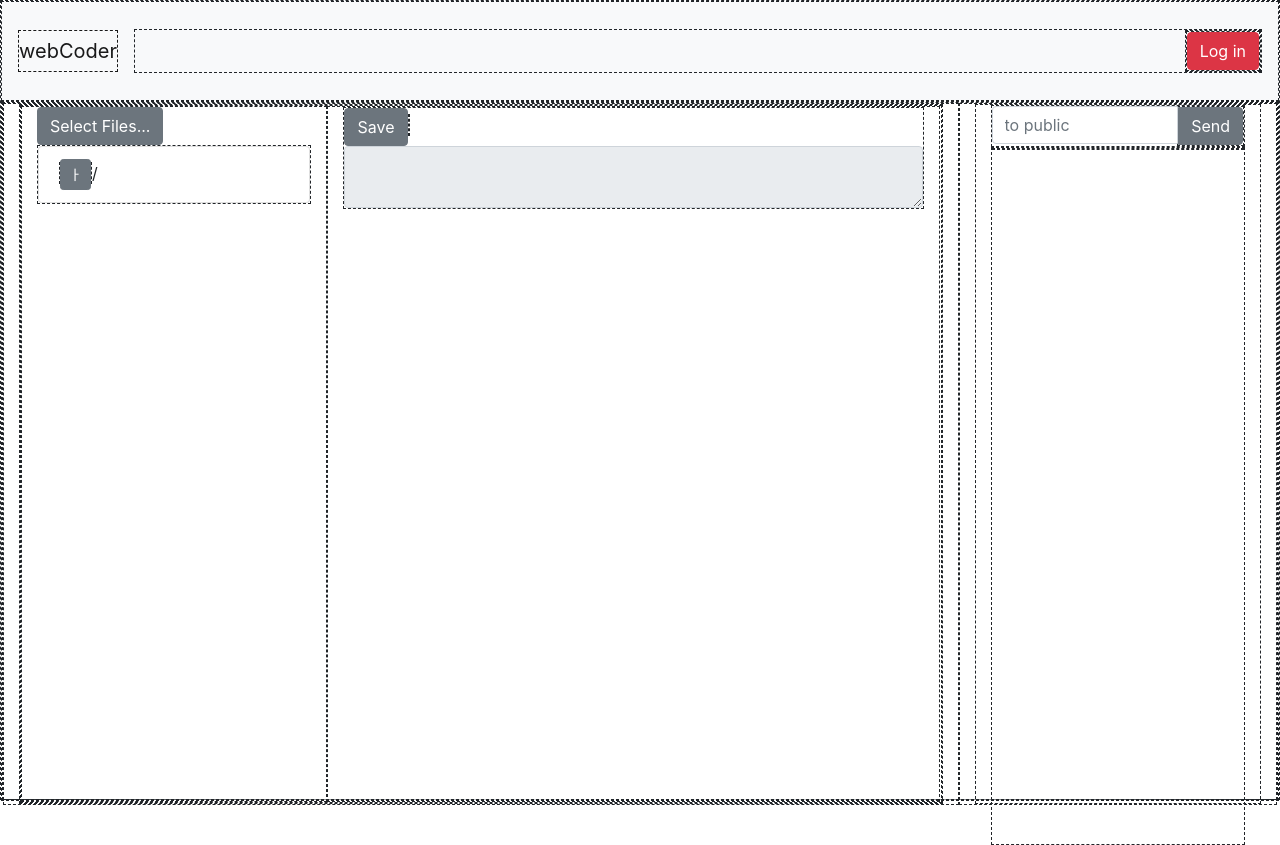
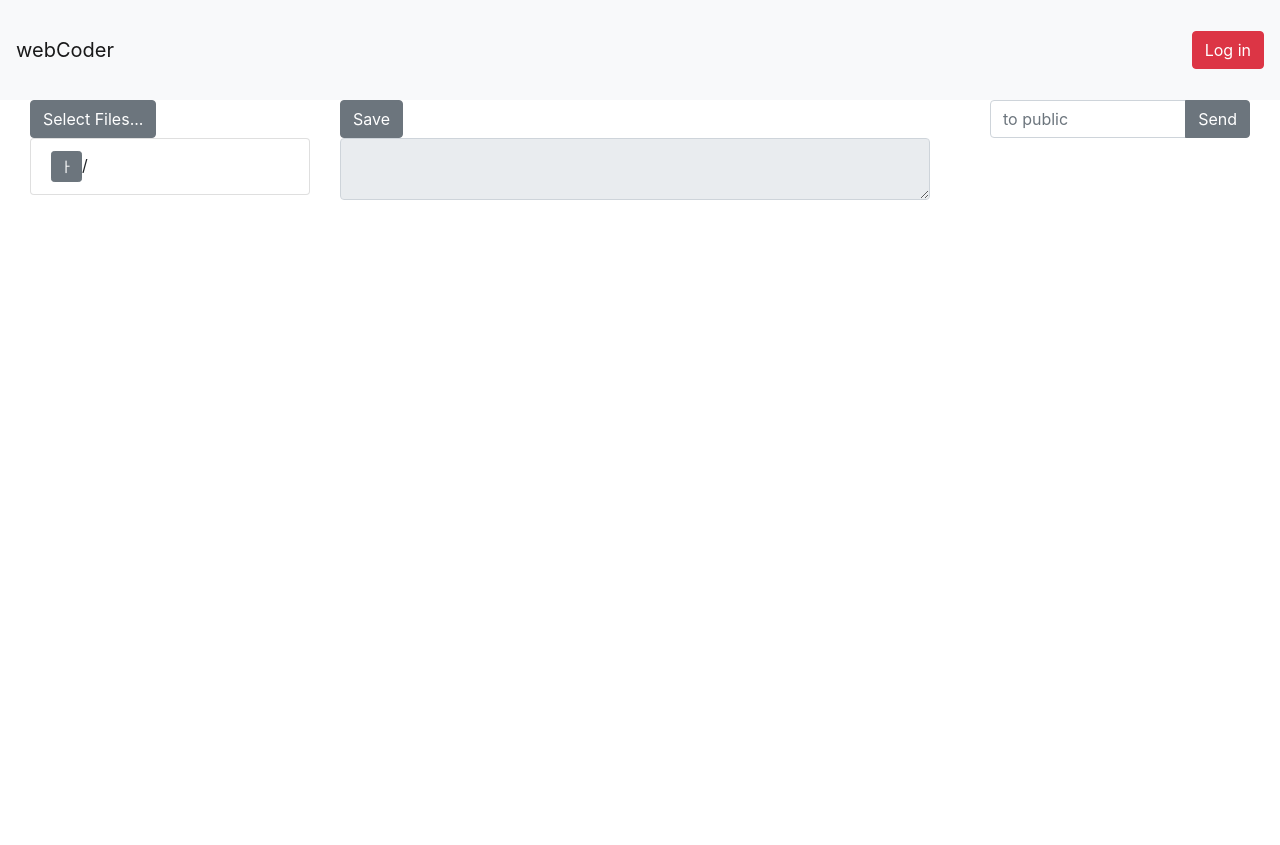
Before and after one commit to Rockheung/textarea-mission, a React (Create React App) app in the folder front/: page / in a window 1280 px wide. Built offline with nearby package versions, Linux system fonts and the light colour scheme; no server answers.

Commit message:
Remove border-dashed

```diff
--- a/front/src/index.css
+++ b/front/src/index.css
@@ -20,8 +20,8 @@ body{
 
 
 body * {
-	border-style: dashed;
-	border-width: 0.1px;
+	/* border-style: dashed;
+	border-width: 0.1px; */
 }
 
 body > div#root {
--- a/front/src/parts/TreeUnit.js
+++ b/front/src/parts/TreeUnit.js
@@ -48,7 +48,7 @@ export default function TreeUnit ({path,setText,setPath,getSubTree,cmdFns}) {
 
 	return <ListGroupItem>
 		<span><Button size='sm' onClick={extendFn}>{extend ? 'ㅜ' : 'ㅏ'}</Button></span>{path === '' ? '/' : path}
-		{isTarOrZip(path) && <Button size='sm' onClick={unTatOrZip}>Ex</Button>}
+		{isTarOrZip(path) && <Button size='sm' onClick={unTatOrZip}>Decompress</Button>}
 		{extend && <ListGroup>
 			{subTree && subTree.map(makeSubTree)}
 		</ListGroup>}
```
